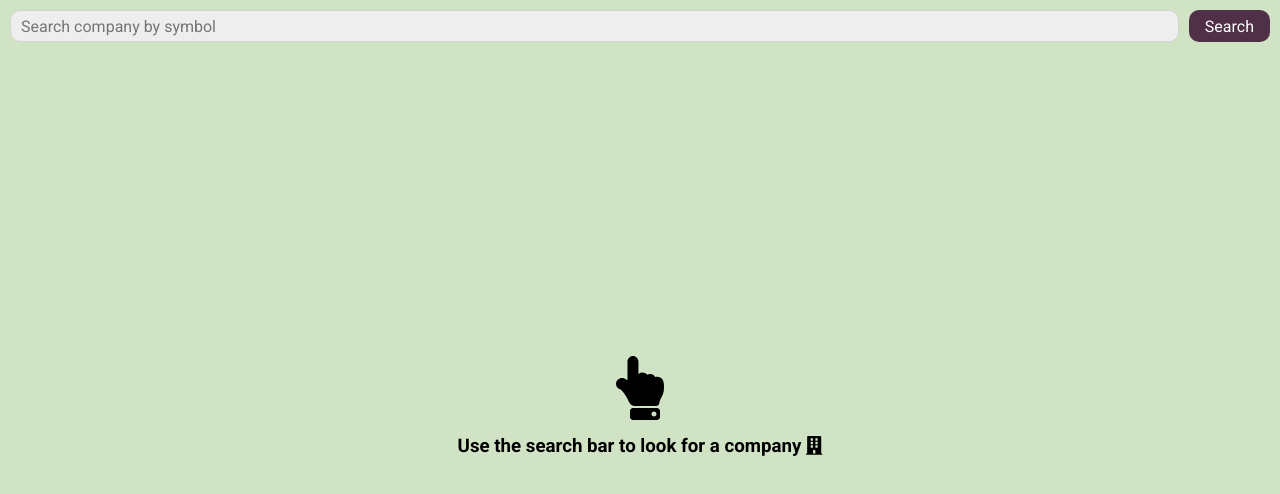
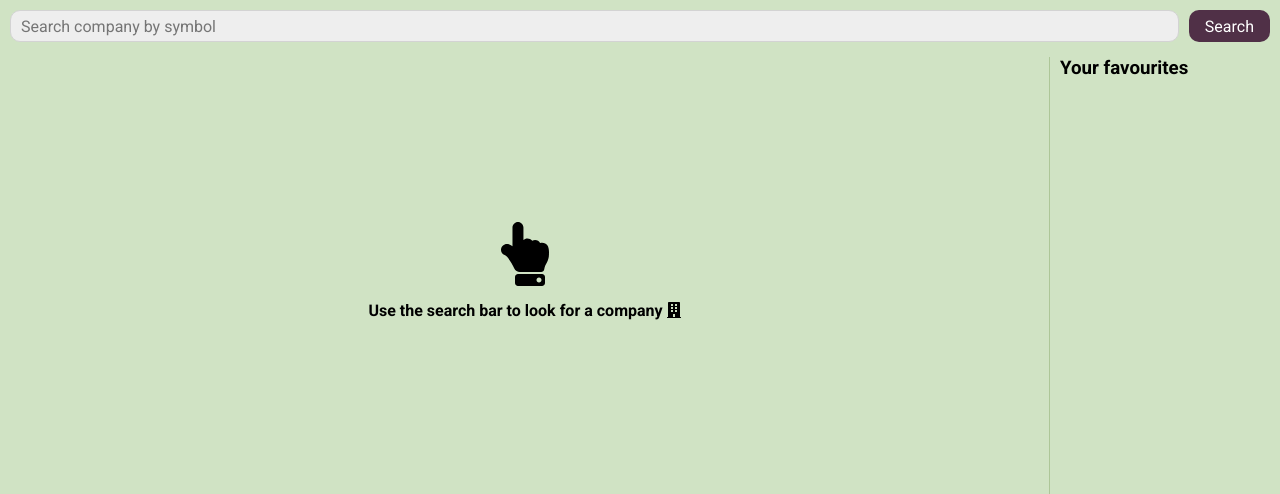
Before and after one commit to gusbueno/company-stock-price, a React app: page / in a window 1280 px wide. Shown: the top 494 px of the page. Built offline with nearby package versions, Linux system fonts and the light colour scheme.

Commit message:
can load companies from favourite list

```diff
--- a/src/Dashboard/Dashboard.actions.ts
+++ b/src/Dashboard/Dashboard.actions.ts
@@ -7,7 +7,8 @@ import {
   DashboardActionTypes,
   FETCH_COMPANY_DATA_SUCCESS,
   ADD_FAVOURITE,
-  REMOVE_FAVOURITE
+  REMOVE_FAVOURITE,
+  LOAD_FAVOURITE
 } from './Dashboard.types'
 import { IStore } from '../store'
 import { to } from '../utils'
@@ -96,3 +97,8 @@ export const removeFavourite = (company: ICompany) => ({
   type: REMOVE_FAVOURITE,
   company
 })
+
+export const loadFavourite = (company: ICompany) => ({
+  type: LOAD_FAVOURITE,
+  company
+})
--- a/src/Dashboard/Dashboard.connector.ts
+++ b/src/Dashboard/Dashboard.connector.ts
@@ -6,7 +6,7 @@ import {
   getCompany,
   getFavourites
 } from './Dashboard.selectors'
-import { getCompanyInfo, addFavourite, removeFavourite } from './Dashboard.actions'
+import { getCompanyInfo, addFavourite, removeFavourite, loadFavourite } from './Dashboard.actions'
 
 export const mapStateToProps = (state: IStore) => ({
   company: getCompany(state),
@@ -16,5 +16,6 @@ export const mapStateToProps = (state: IStore) => ({
 export const mapDispatchToProps = (dispatch: ThunkDispatch<IStore, unknown, AnyAction>) => ({
   onGetCompanyInfo: bindActionCreators(getCompanyInfo, dispatch),
   onAddFavourite: bindActionCreators(addFavourite, dispatch),
-  onRemoveFavourite: bindActionCreators(removeFavourite, dispatch)
+  onRemoveFavourite: bindActionCreators(removeFavourite, dispatch),
+  onLoadFavourite: bindActionCreators(loadFavourite, dispatch)
 })
--- a/src/Dashboard/Dashboard.reducer.ts
+++ b/src/Dashboard/Dashboard.reducer.ts
@@ -4,13 +4,15 @@ import {
   DashboardState,
   FETCH_COMPANY_DATA_SUCCESS,
   ADD_FAVOURITE,
-  REMOVE_FAVOURITE
+  REMOVE_FAVOURITE,
+  LOAD_FAVOURITE
 } from './Dashboard.types'
 
 const defaultState: DashboardState = store.dashboard
 
 const dashboard = (state = defaultState, action: DashboardActionTypes): DashboardState => {
   switch (action.type) {
+    case LOAD_FAVOURITE:
     case FETCH_COMPANY_DATA_SUCCESS: {
       const { company } = action
       return {
--- a/src/Dashboard/Dashboard.styles.ts
+++ b/src/Dashboard/Dashboard.styles.ts
@@ -10,3 +10,8 @@ export const Container = styled.section`
   box-sizing: border-box;
   background-color: ${colors.lightGreen};
 `
+
+export const ContentWrapper = styled.section`
+  display: flex;
+  flex-wrap: wrap;
+`
--- a/src/Dashboard/Dashboard.tsx
+++ b/src/Dashboard/Dashboard.tsx
@@ -2,13 +2,15 @@ import React from 'react'
 
 import { Props } from './Dashboard.types'
 import {
-  Container
+  Container,
+  ContentWrapper
 } from './Dashboard.styles'
 import Search from './components/Search'
 import CompanyDetailEmpty from './components/CompanyDetailEmpty'
 import CompanyDetail from './components/CompanyDetail'
+import FavouriteList from './components/FavouriteList'
 
-const Dashboard = ({ onGetCompanyInfo, company, onAddFavourite, onRemoveFavourite }: Props) => {
+const Dashboard = ({ onGetCompanyInfo, company, onAddFavourite, onRemoveFavourite, favourites, onLoadFavourite }: Props) => {
   const handleSearchSubmit = (symbol: string) => {
     onGetCompanyInfo(symbol)
   }
@@ -16,14 +18,16 @@ const Dashboard = ({ onGetCompanyInfo, company, onAddFavourite, onRemoveFavourit
   return (
     <Container>
       <Search onSubmit={handleSearchSubmit} />
+      <ContentWrapper>
         {company ? (
           <CompanyDetail
             company={company}
             onAddFavourite={onAddFavourite}
             onRemoveFavourite={onRemoveFavourite}
           />
-      ) : <CompanyDetailEmpty />
-      }
+        ) : <CompanyDetailEmpty />}
+        <FavouriteList favourites={favourites} onLoadFavourite={onLoadFavourite} />
+      </ContentWrapper>
     </Container>
   )
 }
--- a/src/Dashboard/Dashboard.types.ts
+++ b/src/Dashboard/Dashboard.types.ts
@@ -1,6 +1,7 @@
 export const FETCH_COMPANY_DATA_SUCCESS: string = 'FETCH_COMPANY_DATA_SUCCESS'
 export const ADD_FAVOURITE: string = 'ADD_FAVOURITE'
 export const REMOVE_FAVOURITE: string = 'REMOVE_FAVOURITE'
+export const LOAD_FAVOURITE: string = 'LOAD_FAVOURITE'
 
 export interface IQuote {
   open: number,
@@ -31,7 +32,7 @@ export interface ICompany {
   isFavourite: boolean
 }
 
-interface IFavourites {
+export interface IFavourites {
   [key: string]: ICompany
 }
 
@@ -55,12 +56,18 @@ interface DashboardRemoveFavouriteAction {
   company: ICompany
 }
 
-export type DashboardActionTypes = DashboardCompanyAction | DashboardAddFavouriteAction | DashboardRemoveFavouriteAction
+interface DashboardLoadFavouriteAction {
+  type: typeof LOAD_FAVOURITE,
+  company: ICompany
+}
+
+export type DashboardActionTypes = DashboardCompanyAction | DashboardAddFavouriteAction | DashboardRemoveFavouriteAction | DashboardLoadFavouriteAction
 
 export interface DashboardProps {
   onGetCompanyInfo: (symbol: string) => void,
   onAddFavourite: (company: ICompany) => void,
-  onRemoveFavourite: (company: ICompany) => void
+  onRemoveFavourite: (company: ICompany) => void,
+  onLoadFavourite: (company: ICompany) => void
 }
 
 export type Props = DashboardProps & DashboardState
--- a/src/Dashboard/components/CompanyDetail/CompanyDetail.styles.ts
+++ b/src/Dashboard/components/CompanyDetail/CompanyDetail.styles.ts
@@ -11,11 +11,11 @@ export const Container = styled.section`
   padding: 15px 0;
   box-sizing: border-box;
   flex-direction: column;
+  flex: 1;
 `
 
 export const Header = styled.div`
   display: flex;
-  flex: 1;
   justify-content: space-between;
   align-items: center;
 `
@@ -86,7 +86,7 @@ export const CloseTimeText = styled.span`
 export const Grid = styled.div`
   margin-top: 20px;
   display: grid;
-  grid-template-columns: repeat(auto-fill,minmax(220px, 1fr));
+  grid-template-columns: repeat(auto-fill,minmax(240px, 1fr));
   grid-gap: 5px;
 `
 
--- a/src/Dashboard/components/CompanyDetailEmpty/CompanyDetailEmpty.styles.ts
+++ b/src/Dashboard/components/CompanyDetailEmpty/CompanyDetailEmpty.styles.ts
@@ -6,6 +6,7 @@ export const Container = styled.section`
   align-items: center;
   justify-content: center;
   flex-direction: column;
+  height: 60vh;
 `
 
 export const MainText = styled.h1`
--- /dev/null
+++ b/src/Dashboard/components/FavouriteList/FavouriteList.styles.ts
@@ -0,0 +1,45 @@
+import styled from 'styled-components'
+import { rgba } from 'polished'
+
+import { colors } from '../../../UI/core'
+
+export const Container = styled.section`
+  display: flex;
+  width: 100%;
+  margin: 15px 0;
+  flex-direction: column;
+
+  @media (min-width: 768px) {
+    width: 200px;
+    margin-left: 10px;
+    border-left: 1px solid ${colors.green};
+    padding: 0 10px;
+  }
+`
+
+export const Title = styled.h3`
+  font-family: Roboto;
+  margin: 0 0 10px 0;
+`
+
+export const FavouriteItem = styled.div`
+  display: flex;
+  padding: 5px;
+  border-bottom: 1px solid ${colors.green};
+  font-family: Roboto;
+  font-size: 16px;
+  flex-direction: column;
+
+  &:hover {
+    cursor: pointer;
+    background-color: ${rgba('black', 0.2)};
+  }
+`
+
+export const FavouriteSymbolText = styled.span`
+  color: ${colors.secondary};
+`
+
+export const FavouriteNameText = styled.span`
+  font-weight: bold;
+`
--- /dev/null
+++ b/src/Dashboard/components/FavouriteList/FavouriteList.tsx
@@ -0,0 +1,34 @@
+import React from 'react'
+
+import { Props } from './FavouriteList.types'
+import { ICompany } from '../../Dashboard.types'
+import {
+  Container,
+  Title,
+  FavouriteItem,
+  FavouriteSymbolText,
+  FavouriteNameText
+} from './FavouriteList.styles'
+
+const FavouriteList = ({ favourites, onLoadFavourite }:  Props) => {
+  const renderList = () => {
+    return Object.keys(favourites).map((key: string) => {
+      const favourite: ICompany = favourites[key]
+      return (
+        <FavouriteItem key={key} onClick={() => onLoadFavourite(favourite)}>
+          <FavouriteSymbolText>{favourite.symbol}</FavouriteSymbolText>
+          <FavouriteNameText>{favourite.companyName}</FavouriteNameText>
+        </FavouriteItem>
+      )
+    })
+  }
+
+  return (
+    <Container>
+      <Title>Your favourites</Title>
+      {renderList()}
+    </Container>
+  )
+}
+
+export default FavouriteList
--- /dev/null
+++ b/src/Dashboard/components/FavouriteList/FavouriteList.types.ts
@@ -0,0 +1,6 @@
+import { IFavourites, ICompany } from '../../Dashboard.types'
+
+export interface Props {
+  favourites: IFavourites,
+  onLoadFavourite: (company: ICompany) => void
+}
--- /dev/null
+++ b/src/Dashboard/components/FavouriteList/index.ts
@@ -0,0 +1,3 @@
+import FavouriteList from './FavouriteList'
+
+export default FavouriteList
```
Lines whose indentation alone changed are shown as unchanged.
